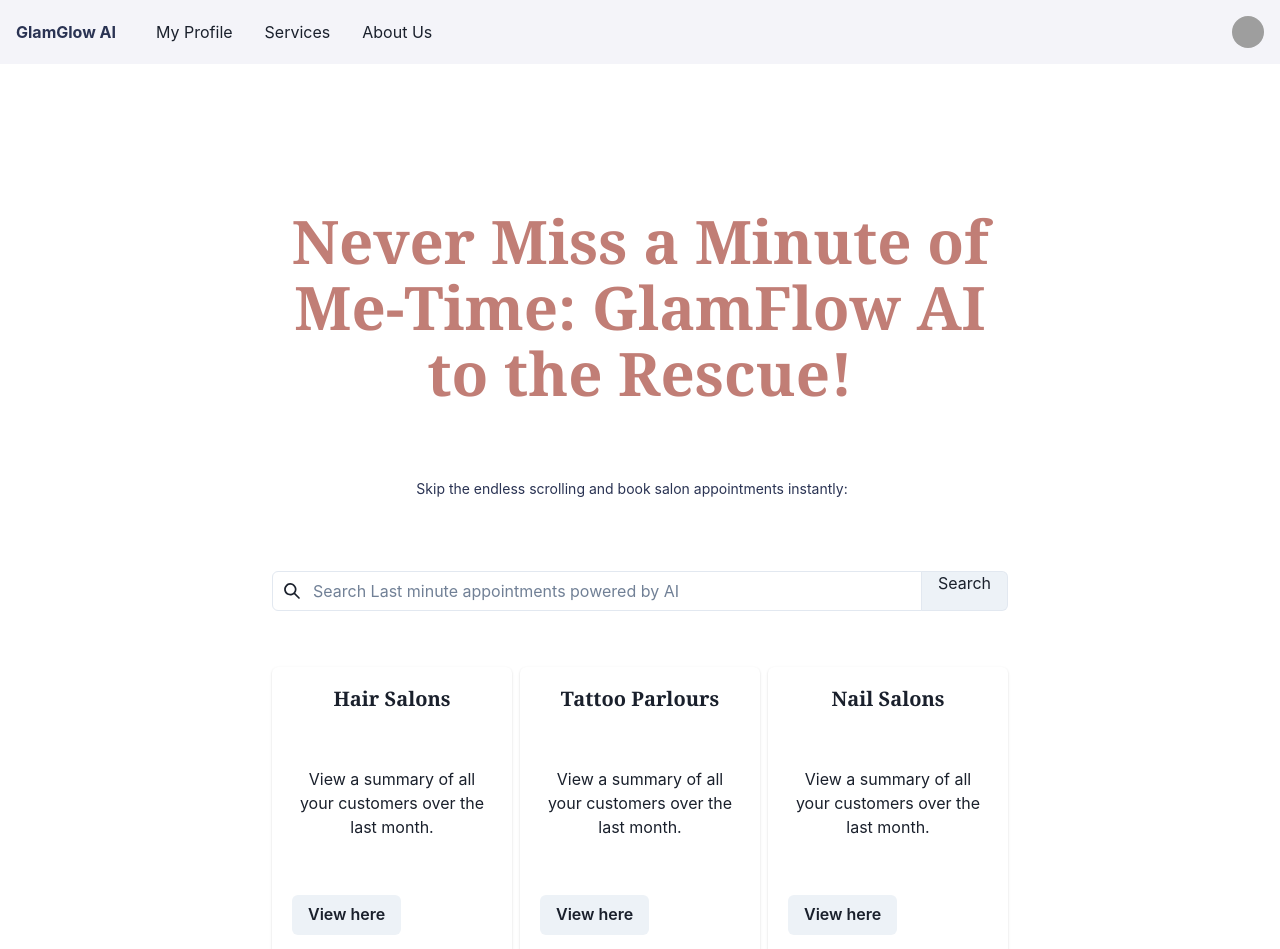
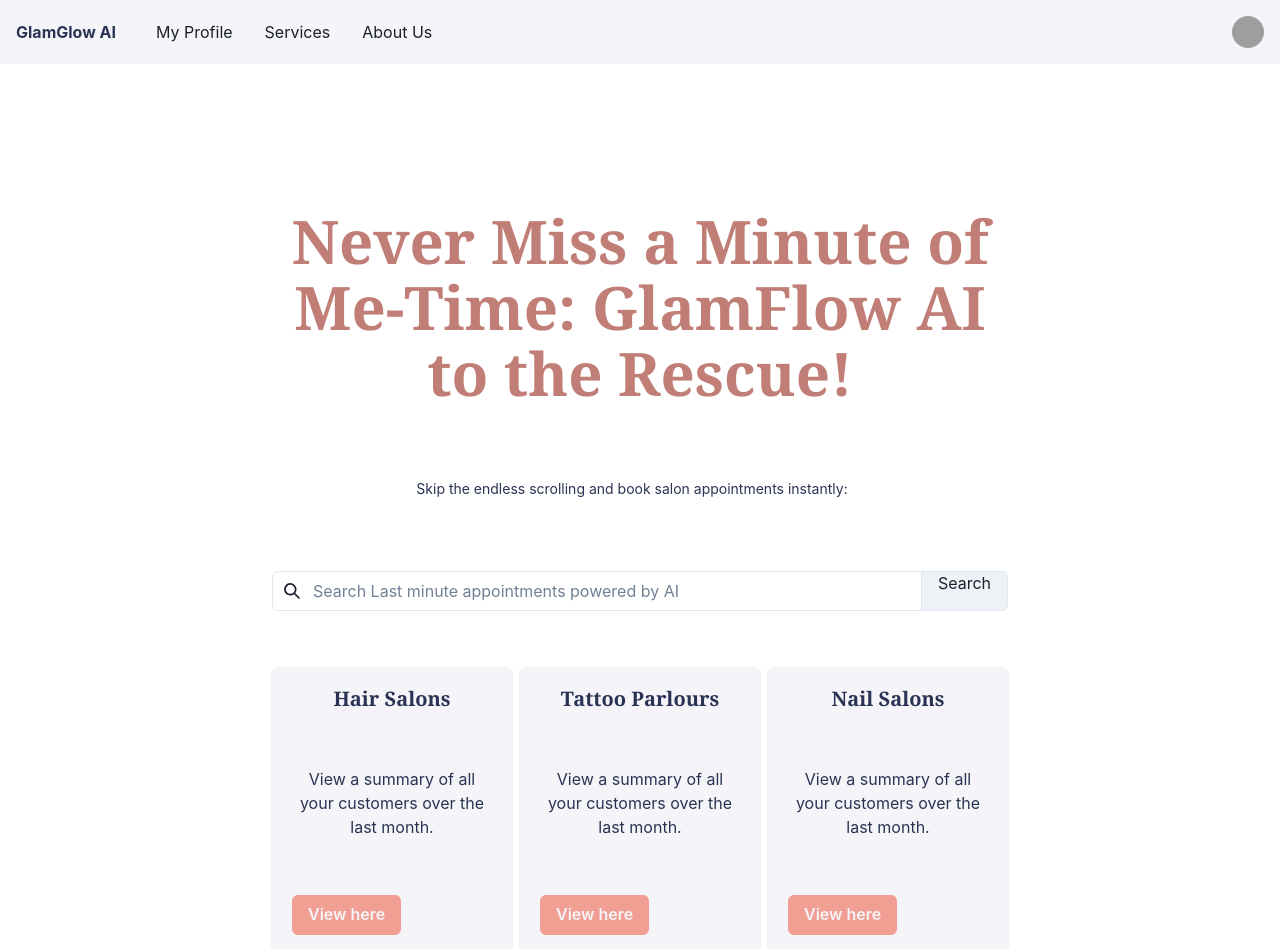
Before and after one commit to garv-seth/GlamFlowAI, a React (Create React App) app in the folder frontend/: page /landing in a window 1280 px wide. Shown: the top 949 px of the page. Built offline with nearby package versions, Linux system fonts and the light colour scheme; grey boxes are pictures that could not be loaded; the HTML template or start-up script is replaced by a standard one.

Commit message:
change colours of services card

```diff
--- a/frontend/src/components/ServiceCard.jsx
+++ b/frontend/src/components/ServiceCard.jsx
@@ -1,4 +1,3 @@
-import React from 'react';
 import {
   CardHeader,
   CardFooter,
@@ -8,38 +7,56 @@ import {
   Button,
   Heading,
   Text,
-  Link
+  Link,
+  useColorModeValue,
 } from '@chakra-ui/react';
 
-export default function CaptionCarousel() {
+export default function ServiceCard() {
+  const cardBg = useColorModeValue('background', 'gray.900');
+  const cardTextColor = useColorModeValue('text', 'text');
+  const buttonBg = useColorModeValue('button.bg', 'button.bg');
+  const buttonText = useColorModeValue('button.text', 'button.text');
+  const buttonHoverBg = useColorModeValue('button.hoverBg', 'button.hoverBg');
 
   return (
     <SimpleGrid spacing={2} templateColumns='repeat(auto-fill, minmax(200px, 1fr))'>
-  <Card>
+      <Card bg={cardBg} color={cardTextColor}>
         <CardHeader>
-      <Heading size='md'> Hair Salons</Heading>
+          <Heading size='md'>Hair Salons</Heading>
         </CardHeader>
         <CardBody>
           <Text>View a summary of all your customers over the last month.</Text>
         </CardBody>
         <CardFooter>
-    <Link to="/salon-details">
-          <Button>View here</Button>
+          <Link href="/salon-details">
+            <Button
+              bg={buttonBg}
+              color={buttonText}
+              _hover={{ bg: buttonHoverBg }}
+            >
+              View here
+            </Button>
           </Link>
         </CardFooter>
       </Card>
-  <Card>
+      <Card bg={cardBg} color={cardTextColor}>
         <CardHeader>
-      <Heading size='md'> Tattoo Parlours</Heading>
+          <Heading size='md'>Tattoo Parlours</Heading>
         </CardHeader>
         <CardBody>
           <Text>View a summary of all your customers over the last month.</Text>
         </CardBody>
         <CardFooter>
-      <Button>View here</Button>
+          <Button
+            bg={buttonBg}
+            color={buttonText}
+            _hover={{ bg: buttonHoverBg }}
+          >
+            View here
+          </Button>
         </CardFooter>
       </Card>
-  <Card>
+      <Card bg={cardBg} color={cardTextColor}>
         <CardHeader>
           <Heading size='md'>Nail Salons</Heading>
         </CardHeader>
@@ -47,7 +64,13 @@ export default function CaptionCarousel() {
           <Text>View a summary of all your customers over the last month.</Text>
         </CardBody>
         <CardFooter>
-      <Button>View here</Button>
+          <Button
+            bg={buttonBg}
+            color={buttonText}
+            _hover={{ bg: buttonHoverBg }}
+          >
+            View here
+          </Button>
         </CardFooter>
       </Card>
     </SimpleGrid>
```
Lines whose indentation alone changed are shown as unchanged.
